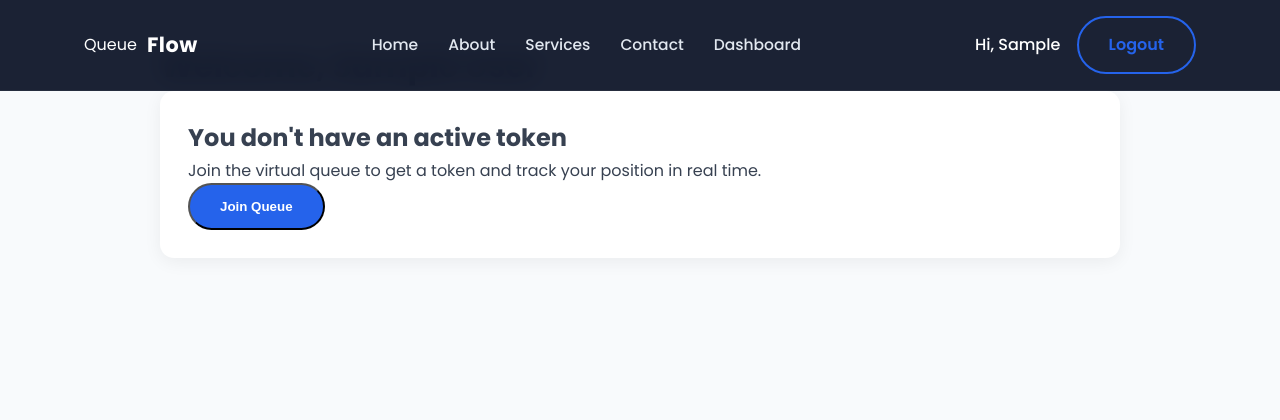
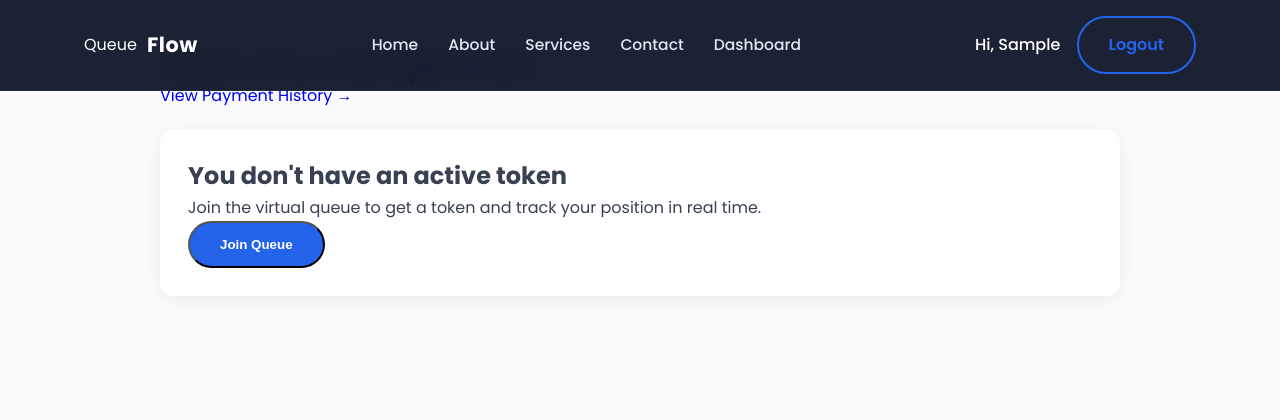
Before and after one commit to PriyaGupta44/Smart-Queue-Management-System, a Flask app: page /student/dashboard in a window 1280 px wide. Shown: the top 420 px of the page. Run offline with Flask 3, Linux system fonts and the light colour scheme; the visitor is signed in with stand-in values (Sample User, id 1); data that the repository does not hold is empty.

Commit message:
feat(student): link payment history from the dashboard

```diff
--- a/app/templates/student/dashboard.html
+++ b/app/templates/student/dashboard.html
@@ -3,6 +3,9 @@
 
 {% block content %}
 <h1>Welcome, {{ current_user.full_name }}</h1>
+<p style="margin-top:-8px; margin-bottom:20px;">
+    <a href="{{ url_for('student.payment_history') }}">View Payment History →</a>
+</p>
 
 {% if entry %}
     <div class="card">
```
